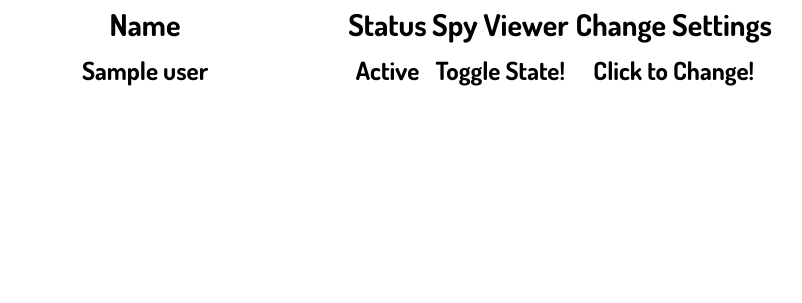
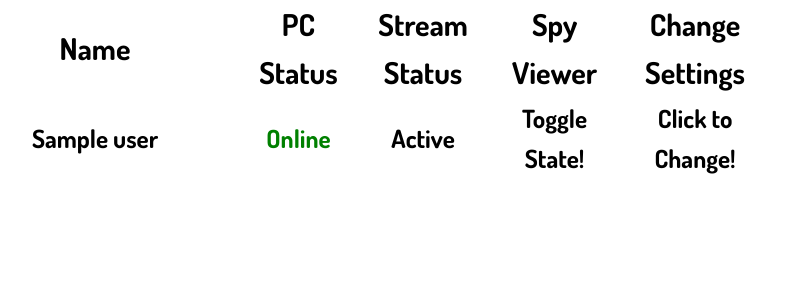
Before and after one commit to MrFoxyGmFr/dss-network, a Node server app: template webserver/src/templates/users.ejs in a window 1280 px wide. Shown: the part 105-408 px from the top of the page, without its empty margins (96-898 px from the left). Run offline with Node 20, Linux system fonts and the light colour scheme; the template is opened without the code that fills it: most values are stand-ins (such as "Sample title", 1, 10 or a date in 2020); some libraries are stand-ins or nearby versions.

Commit message:
States of PC and of stream

```diff
--- a/webserver/src/templates/edit_user.ejs
+++ b/webserver/src/templates/edit_user.ejs
@@ -15,8 +15,10 @@
             <div class="add_user">
                 <table class="stopstart">
                     <tr>
-                        <th class="<%= user.status %>"><%= user.status.charAt(0).toUpperCase() + user.status.slice(1) %></th>
-                        <th><a class="bttn3" href="/user/<%= user.uuid %>/toggle">Toggle State <i class="fas fa-power-off"></i></a></th>
+                        <th class="<%= user.approved && Date.now() > user.approved + 60000 ? "offline" : "online" %>">
+                            <%= user.approved && Date.now() > user.approved + 60000 ? "Offline" : "Online" %>
+                        </th>
+                        <th><a class="bttn3 <%= user.status %>" href="/user/<%= user.uuid %>/toggle">Toggle State <i class="fas fa-power-off <%= user.status %>"></i></a></th>
                         <th><a class="bttn3" href="/user/<%= user.uuid %>/delete">Delete <i class="fas fa-trash-alt"></i></a></th>
                     </tr>
                     <tr>
--- a/webserver/src/templates/users.ejs
+++ b/webserver/src/templates/users.ejs
@@ -14,7 +14,8 @@
 		<table class="usersList">
 			<tr>
 				<th class="name_c">Name</th>
-				<th>Status</th>
+				<th>PC Status</th>
+				<th>Stream Status</th>
 				<th>Spy Viewer</th>
 				<th>Change Settings</th>
 			</tr>
@@ -24,7 +25,8 @@
 			%>
 			<tr>
 				<td><%= user.name %></td>
-				<td>Client Not Connected</td>
+				<td>Not Connected</td>
+				<td>Not Connected</td>
 				<td>Code: <%= user.uuid.split(":")[1] %></td>
 				<td><a href="/user/<%= user.uuid %>/delete">Delete</a></td>
 			</tr>
@@ -34,6 +36,9 @@
 			%>
 			<tr>
 				<td><%= user.name %></td>
+				<td class="<%= user.approved && Date.now() > user.approved + 60000 ? "offline" : "online" %>">
+					<%= user.approved && Date.now() > user.approved + 60000 ? "Offline" : "Online" %>
+				</td>
 				<td class="<%= user.status %>"><%= user.status.charAt(0).toUpperCase() + user.status.slice(1) %></td>
 				<td>
 					<% if (user.status === "online") { %>
--- a/webserver/static/css/style.css
+++ b/webserver/static/css/style.css
@@ -131,7 +131,7 @@
 }
 
 .name_c {
-    width: 400px;
+    width: 300px;
 }
 
 .add_user {
@@ -181,18 +181,19 @@
     margin: 0;
 }
 
-.online {
-    color: green;
-}
-
-.offline {
-    color: red;
-}
-
 a {
     color: black;
     text-decoration: none;
 }
+
+.online {
+    color: green !important;
+}
+
+.offline {
+    color: red !important;
+}
+
 
 .stopstart {
     font-size: 40px;
```
